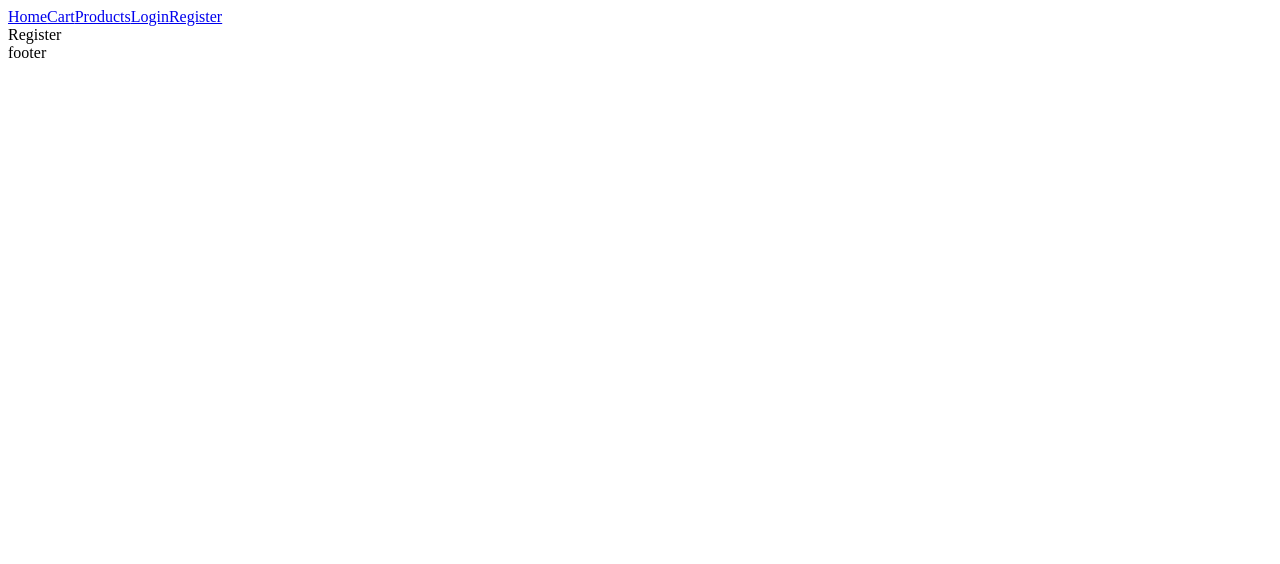
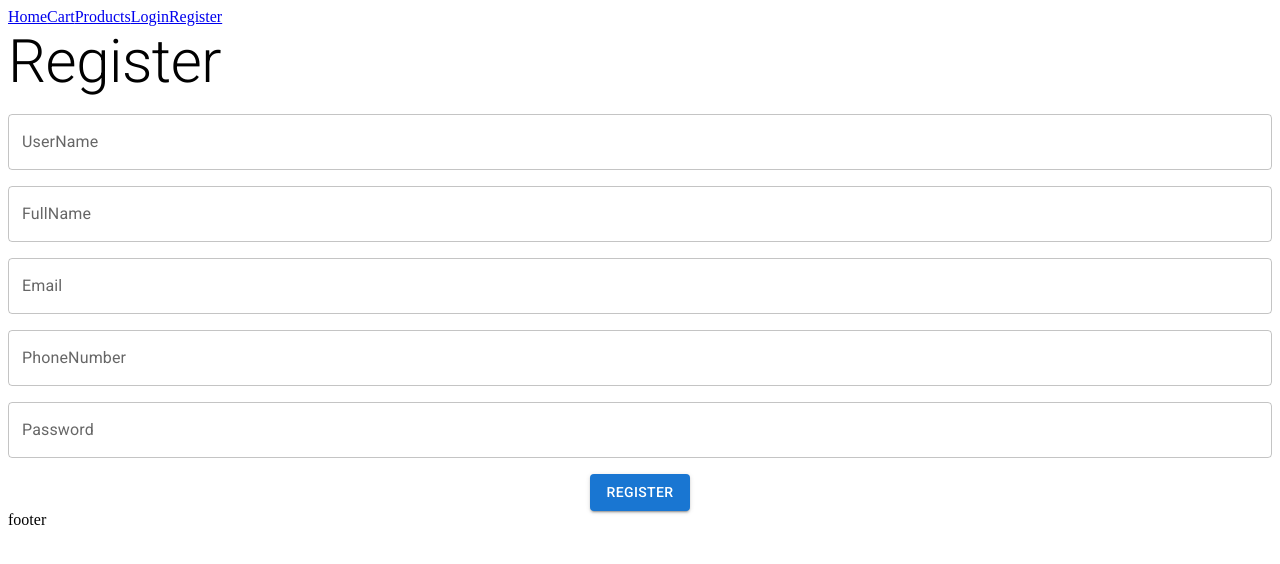
Before and after one commit to BaraaAlmassri/ECommerce_with_React, a React (Vite) app: page /register in a window 1280 px wide. Shown: the top 564 px of the page. Built offline with nearby package versions, Linux system fonts and the light colour scheme.

Commit message:
create register form using mui

```diff
--- a/src/main.jsx
+++ b/src/main.jsx
@@ -1,5 +1,9 @@
 import { StrictMode } from 'react'
 import { createRoot } from 'react-dom/client'
+import '@fontsource/roboto/300.css';
+import '@fontsource/roboto/400.css';
+import '@fontsource/roboto/500.css';
+import '@fontsource/roboto/700.css';
 import './index.css'
 import App from './App.jsx'
 
--- a/src/pages/home/Home.jsx
+++ b/src/pages/home/Home.jsx
@@ -1,7 +1,11 @@
 import React from 'react'
+import Button from '@mui/material/Button';
+import { Typography } from '@mui/material';
 
 export default function Home() {
   return (
-    <div>Home</div>
+    <div>
+   <Typography component='h1' variant='h1' sx={{fontSize:20}}>Hello , world !</Typography>
+</div>
   )
 }
--- a/src/pages/register/Register.jsx
+++ b/src/pages/register/Register.jsx
@@ -1,7 +1,34 @@
+import { Box, Button, Typography } from '@mui/material'
 import React from 'react'
+import TextField from '@mui/material/TextField';
+import { useForm } from 'react-hook-form';
+import axios from 'axios';
 
 export default function Register() {
+   const RegisterForm = async (data)=>{
+     try{
+          const response = await axios.post(`${import.meta.env.VITE_BURL}/auth/Account/Register` , data);
+          console.log(response);
+     }catch(err) {
+            console.log(err);
+     }
+   }
+   const {register , handleSubmit} = useForm();
+
   return (
-    <div>Register</div>
+    <Box onSubmit={handleSubmit(RegisterForm)} component='section' className='registerPage'>
+      <Typography component='h1' variant='h2'> Register</Typography>
+
+      <Box component='form' sx={{marginTop:2 , display:'flex' , flexDirection:'column' , gap:2}}>
+              <TextField fullWidth {...register("userName")} label="UserName" variant="outlined" />
+              <TextField fullWidth {...register("fullName")} label="FullName" variant="outlined" />
+              <TextField fullWidth {...register("email")} label="Email" variant="outlined" />
+              <TextField fullWidth {...register("phoneNumber")} label="PhoneNumber" variant="outlined" />
+              <TextField fullWidth {...register("password")} label="Password" variant="outlined" />
+
+              <Button variant='contained' type='submit' sx={{width :100 , marginLeft:'auto' , marginRight:'auto'}}>Register</Button>
+
+      </Box>
+    </Box>
   )
 }
```
Also changed, not shown: package.json (+7 -0 lines), 1 other file (tests, documents, lock files or other folders).
